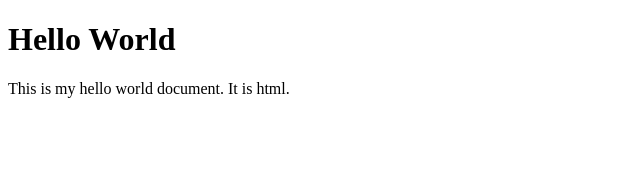
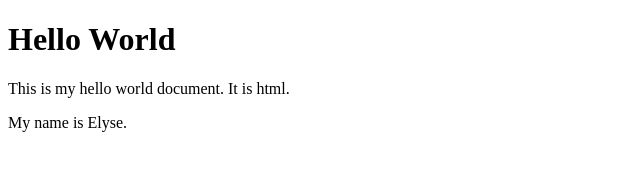
Before and after one commit to Elyse-Tang/iffall2021, a plain HTML site: page hello/index.html in a window 1280 px wide. Shown: the whole page, without its empty margins (0-640 px from the left). Drawn offline with Linux system fonts and the light colour scheme.

Commit message:
Add files via upload

```diff
--- a/hello/index.html
+++ b/hello/index.html
@@ -8,5 +8,8 @@
         <p>
             This is my hello world document. It is html.
         </p>
+        <p>
+            My name is Elyse.
+        </p>
     </body>
 </html>
```
